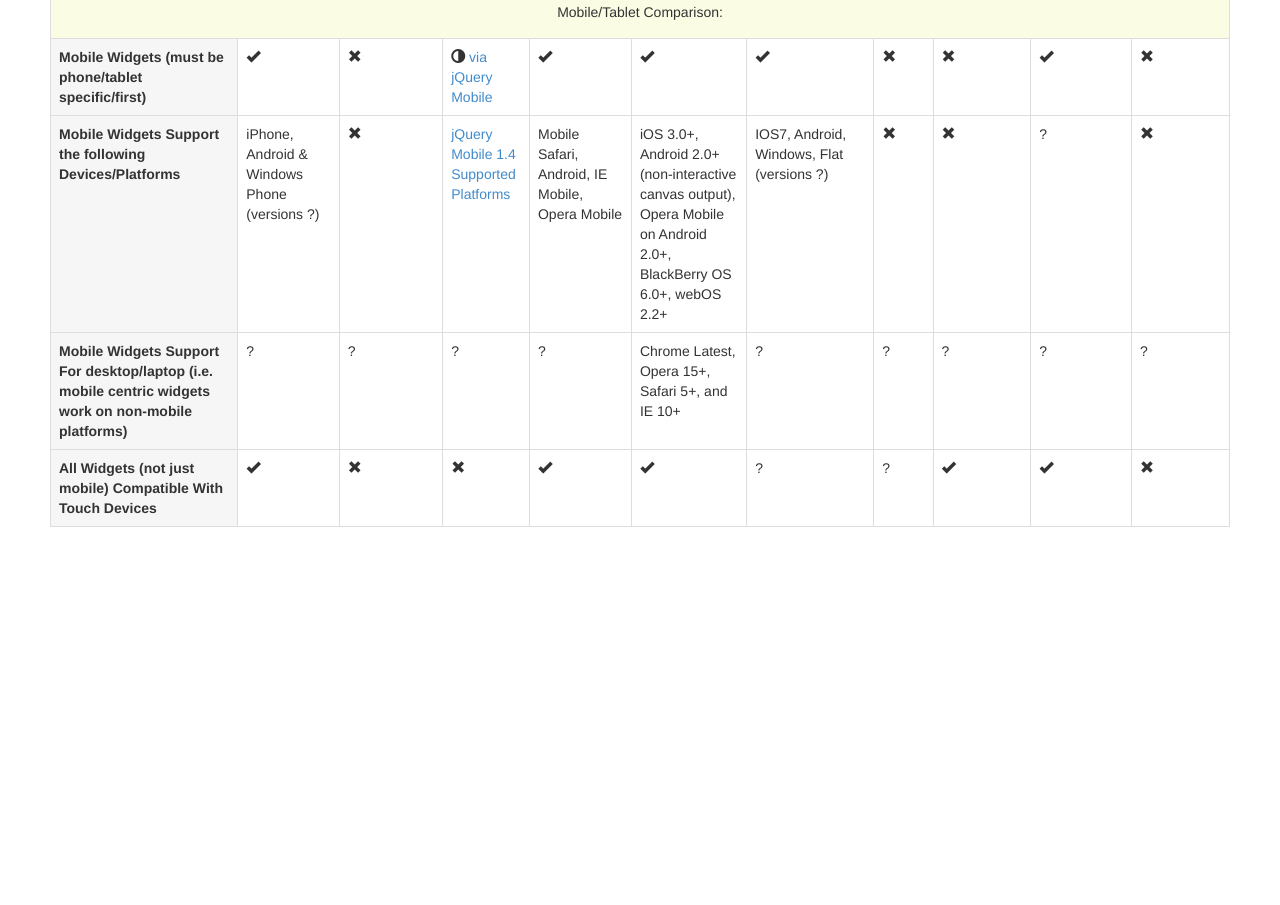
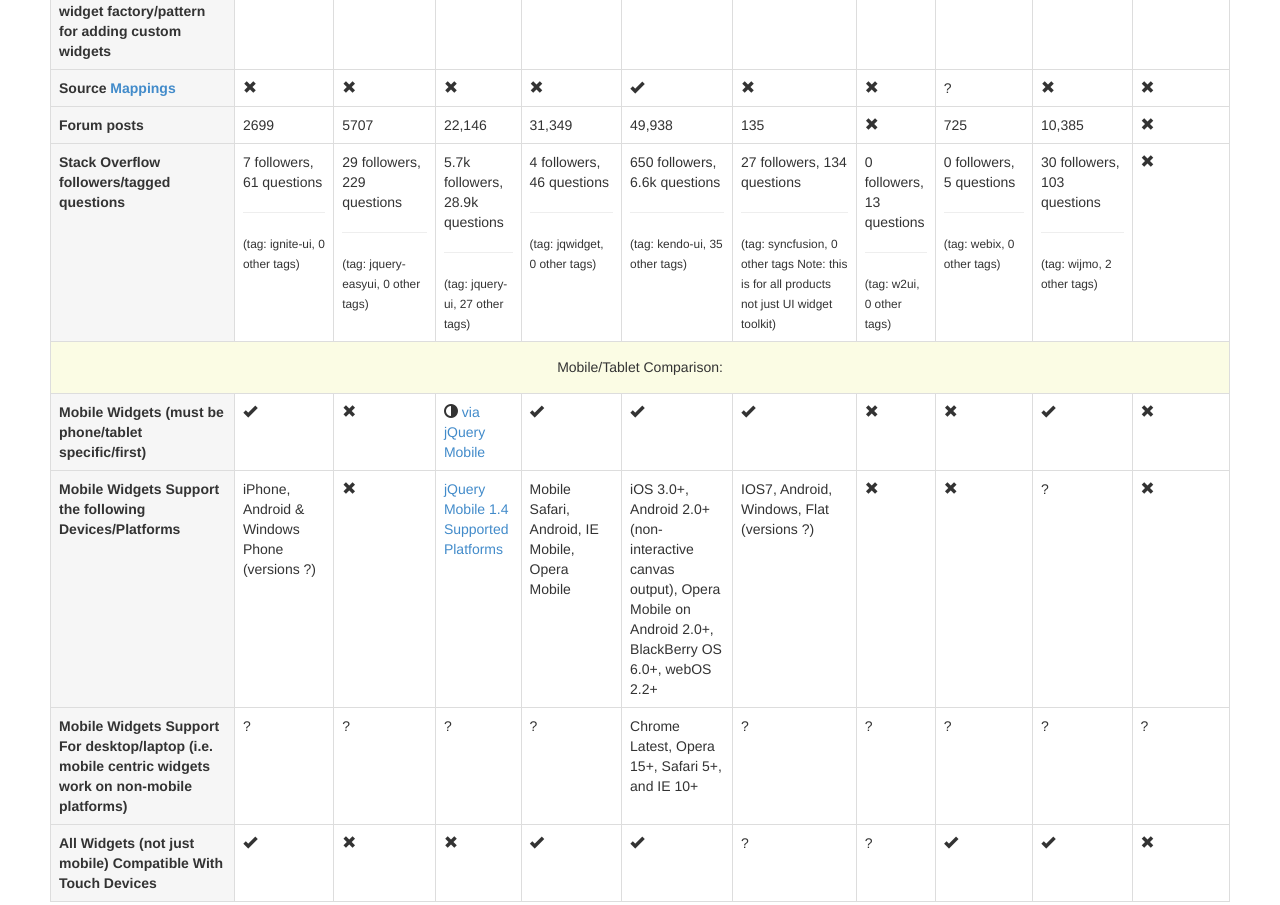
Before and after one commit to codylindley/jqueryuiwidgets.com, a website: page index.html in a window 1280 px wide. Shown: the part 3047-3952 px from the top of the page. Before the commit the page ends 3624 px from the top, so only its background shows below. Drawn offline with Linux system fonts and the light colour scheme.

Commit message:
added rows

```diff
--- a/index.html
+++ b/index.html
@@ -539,6 +539,32 @@
             <td><span class="glyphicon glyphicon-remove"></span></td>
         </tr>
         <tr>
+            <th scope="row">Forum posts</th>
+            <td>2699</td>
+            <td>5707</td>
+            <td>22,146</td>
+            <td>31,349</td>
+            <td>49,938</td>
+            <td>135</td>
+            <td><span class="glyphicon glyphicon-remove"></span></td>
+            <td>725</td>
+            <td>10,385</td>
+            <td><span class="glyphicon glyphicon-remove"></span></td>
+        </tr>
+        <tr>
+            <th scope="row">Stack Overflow followers/tagged questions</th>
+            <td>7 followers, 61 questions <hr><small>(tag: ignite-ui, 0 other tags)</small></td>
+            <td>29 followers, 229 questions <hr><small>(tag: jquery-easyui, 0 other tags)</small></td>
+            <td>5.7k followers, 28.9k questions <hr><small>(tag: jquery-ui, 27 other tags)</small></td>
+            <td>4 followers, 46 questions <hr><small>(tag: jqwidget, 0 other tags)</small></td>
+            <td>650 followers, 6.6k questions <hr><small>(tag: kendo-ui, 35 other tags)</small></td>
+            <td>27 followers, 134 questions <hr><small>(tag: syncfusion, 0 other tags Note: this is for all products not just UI widget toolkit)</small></td>
+            <td>0 followers, 13 questions <hr><small>(tag: w2ui, 0 other tags)</small></td>
+            <td>0 followers, 5 questions <hr><small>(tag: webix, 0 other tags)</small></td>
+            <td>30 followers, 103 questions <hr><small>(tag: wijmo, 2 other tags)</small></td>
+            <td><span class="glyphicon glyphicon-remove"></span></td>
+        </tr>
+        <tr>
             <td colspan="11" class="txtAlignCenter"><h5>Mobile/Tablet Comparison:</h5></td>
         </tr>
         <tr>
```
